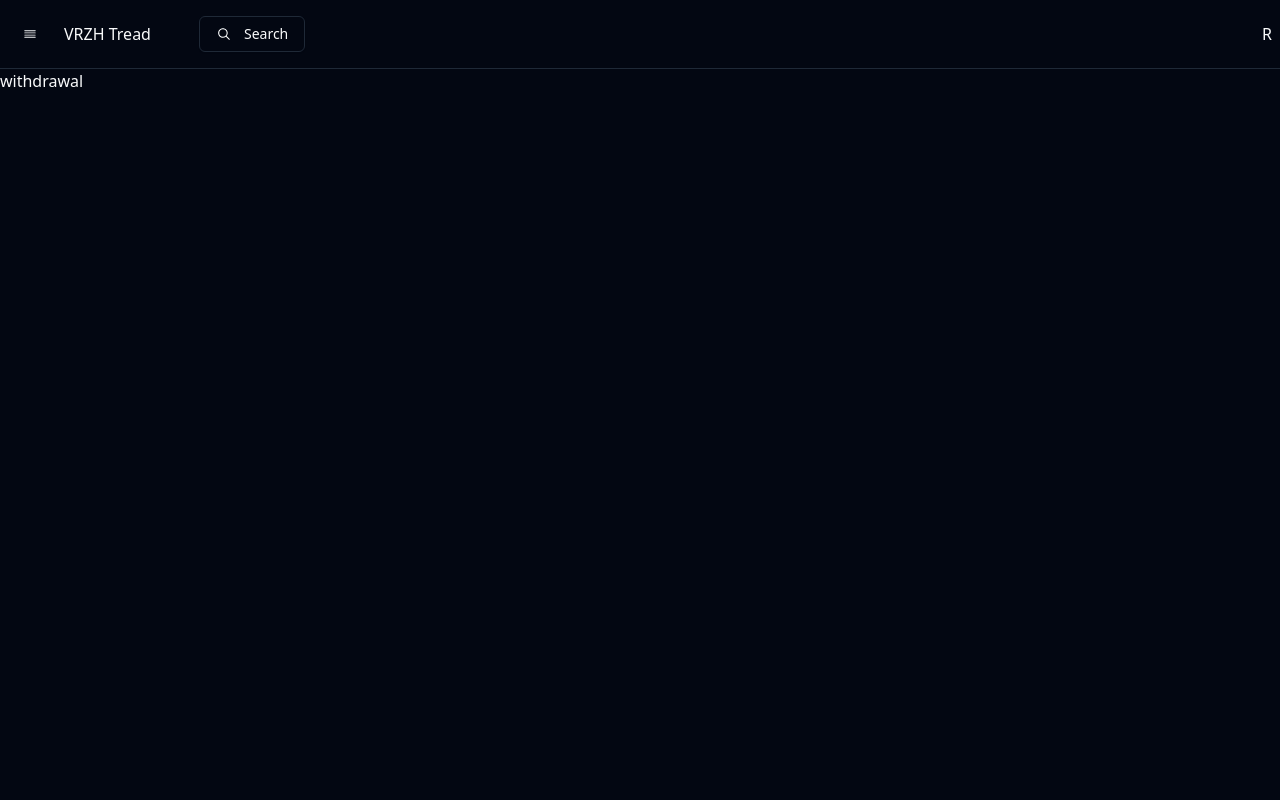
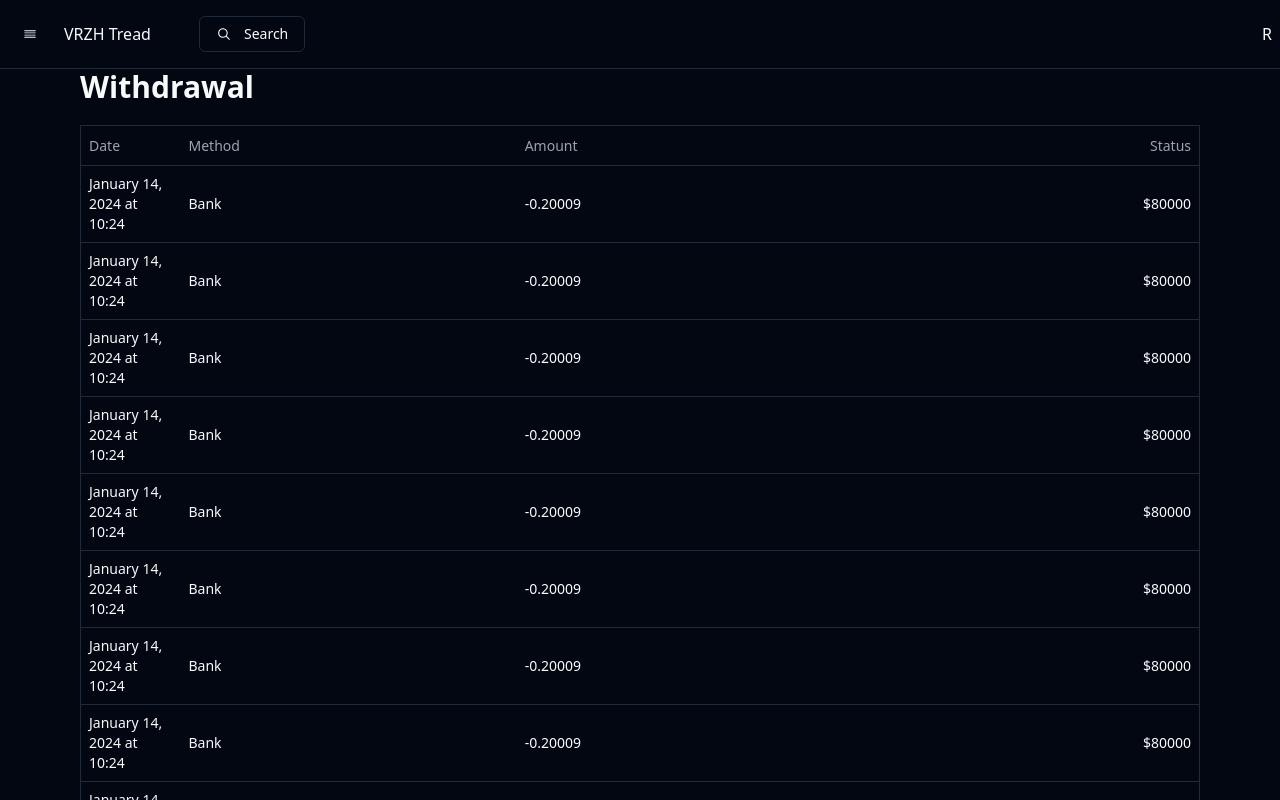
Before and after one commit to VitaliRzheutski/traiding-platform-frontend, a React (Vite) app: page /withdrawal in a window 1280 px wide. Shown: the top 800 px of the page. Built offline with nearby package versions, Linux system fonts and the light colour scheme.

Commit message:
Implemented withdrawal component

```diff
--- a/src/page/Withdrawal/Withdrawal.jsx
+++ b/src/page/Withdrawal/Withdrawal.jsx
@@ -1,7 +1,38 @@
-import React from 'react'
-
+import {
+    Table,
+    TableBody,
+    TableCell,
+    TableHead,
+    TableHeader,
+    TableRow
+} from "@/components/ui/table"
 export const Withdrawal = () => {
     return (
-        <div>withdrawal</div>
+        <div className="px-5 lg:px-20">
+            <h1 className="font-bold text-3xl pb-5">Withdrawal</h1>
+            <Table className="border">
+                <TableHeader className="py-3" >
+                    <TableRow>
+                        <TableHead className="w-[100px]">Date</TableHead>
+                        <TableHead>Method</TableHead>
+                        <TableHead>Amount</TableHead>
+                        <TableHead className="text-right">Status</TableHead>
+                    </TableRow>
+                </TableHeader>
+                <TableBody>
+                    {[1, 1, 1, 1, 1, 1, 1, 1, 1, 1, 1, 1, 1, 1, 1, 1].map((item, index) =>
+                        <TableRow key={index}>
+                            <TableCell><p>January 14, 2024 at 10:24</p> </TableCell>
+                            <TableCell>Bank</TableCell>
+                            <TableCell>-0.20009</TableCell>
+                            <TableCell className="text-right">$80000</TableCell>
+
+                        </TableRow>
+                    )}
+
+                </TableBody>
+            </Table>
+
+        </div>
     )
 }
```
